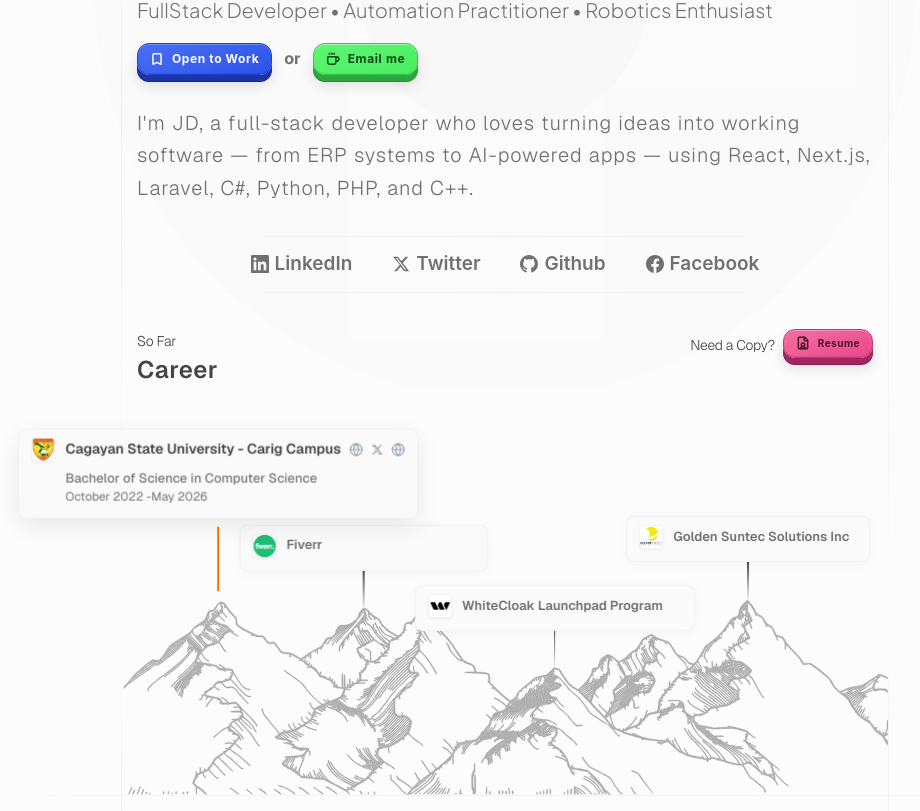
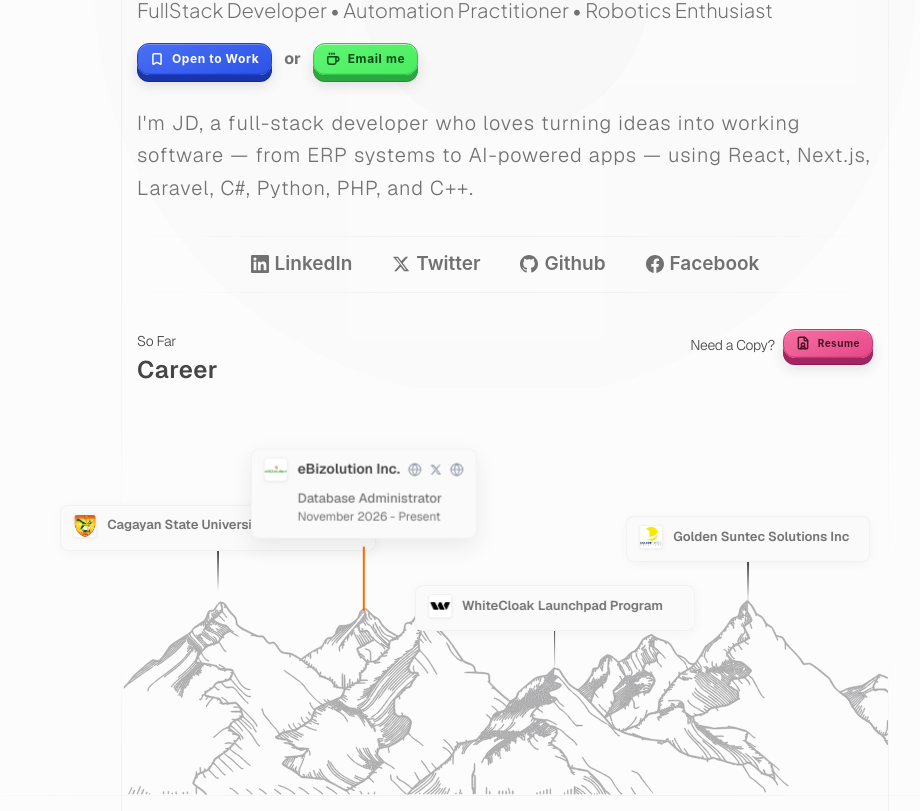
Before and after one commit to JDgayagoy/jdg, a Next.js app: page / in a window 1280 px wide. Shown: the part 412-1223 px from the top of the page, without its empty margins (135-1055 px from the left). Built offline with nearby package versions, Linux system fonts and the light colour scheme; no server answers.

Commit message:
added ebizotluions

```diff
--- a/app/components/Career.tsx
+++ b/app/components/Career.tsx
@@ -7,7 +7,7 @@ import Image from "next/image";
 
 const MARKERS = [
     {
-        id: 1,
+        id: 2,
         left: "12.65%",
         top: "1%",
         title: "Cagayan State University - Carig Campus",
@@ -16,13 +16,13 @@ const MARKERS = [
         image: "/images/csu.jpg",
     },
     {
-        id: 2,
+        id: 1,
         left: "31.6%",
         top: "10.7%",
-        title: "Fiverr",
-        subtitle: "Freelance Graphic Designer",
-        date: "November 2020 - December 2021",
-        image: "/images/fiver.png",
+        title: "eBizolution Inc.",
+        subtitle: "Database Administrator",
+        date: "November 2026 - Present",
+        image: "/images/ebiz.png",
     },
     {
         id: 3,
--- a/package.json
+++ b/package.json
@@ -14,7 +14,7 @@
     "framer-motion": "^12.38.0",
     "lucide-react": "^1.14.0",
     "motion": "^12.40.0",
-    "next": "16.2.4",
+    "next": "^16.4.6",
     "postcss": "^8.5.13",
     "react": "19.2.4",
     "react-dom": "19.2.4",
@@ -25,7 +25,7 @@
   },
   "devDependencies": {
     "@tailwindcss/postcss": "^4.2.4",
-    "@tailwindcss/typography": "^0.5.19",
+    "@tailwindcss/typography": "^0.5.4",
     "@types/node": "^20",
     "@types/react": "^19",
     "@types/react-dom": "^19",
```
Also changed, not shown: public/images/ebiz.png (added), 1 other file (tests, documents, lock files or other folders).
